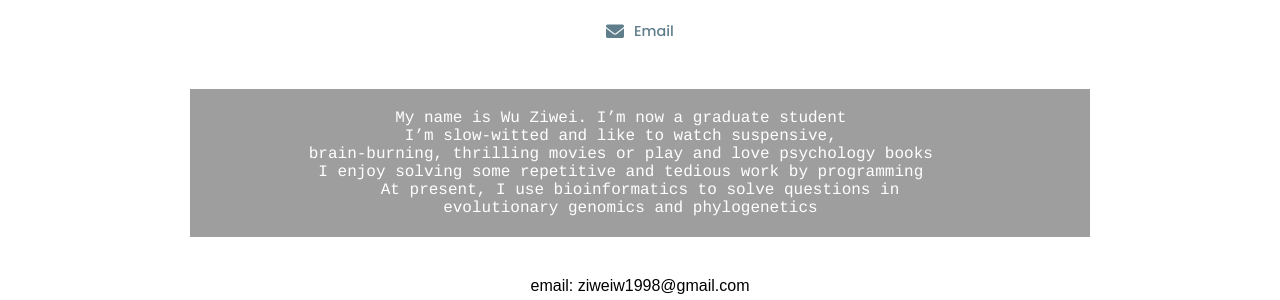
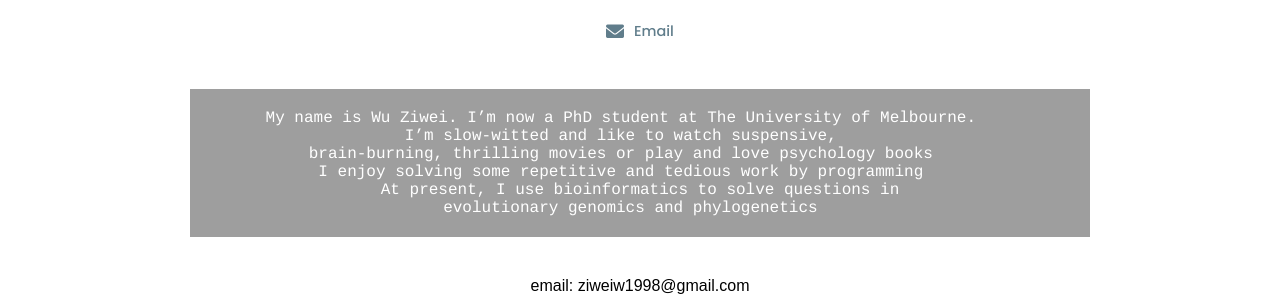
Before and after one commit to abel-sysu/en, a Jekyll site: the page built from _members/wuziwei.md, in a window 1280 px wide. Shown: the part 1155-1455 px from the top of the page. Built offline with Jekyll 4.4.1, drawn with Linux system fonts in a browser that asks for light colours.

Commit message:
Update wuziwei.md

```diff
--- a/_members/wuziwei.md
+++ b/_members/wuziwei.md
@@ -11,7 +11,7 @@ links:
   email: ziweiw1998@gmail.com
 ---
 
-    My name is Wu Ziwei. I’m now a graduate student
+    My name is Wu Ziwei. I’m now a PhD student at The University of Melbourne.
     I’m slow-witted and like to watch suspensive,
     brain-burning, thrilling movies or play and love psychology books
     I enjoy solving some repetitive and tedious work by programming
```
